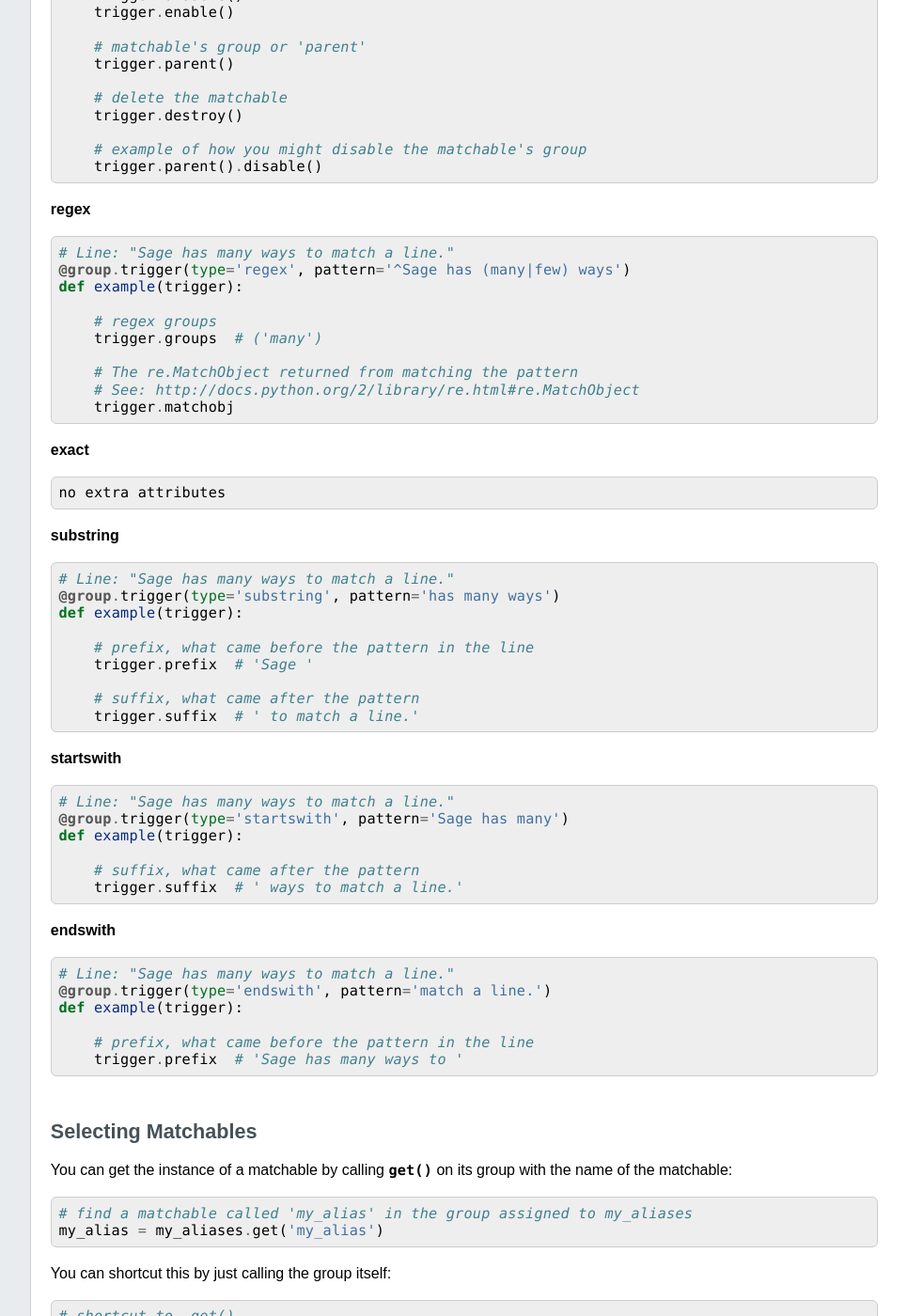
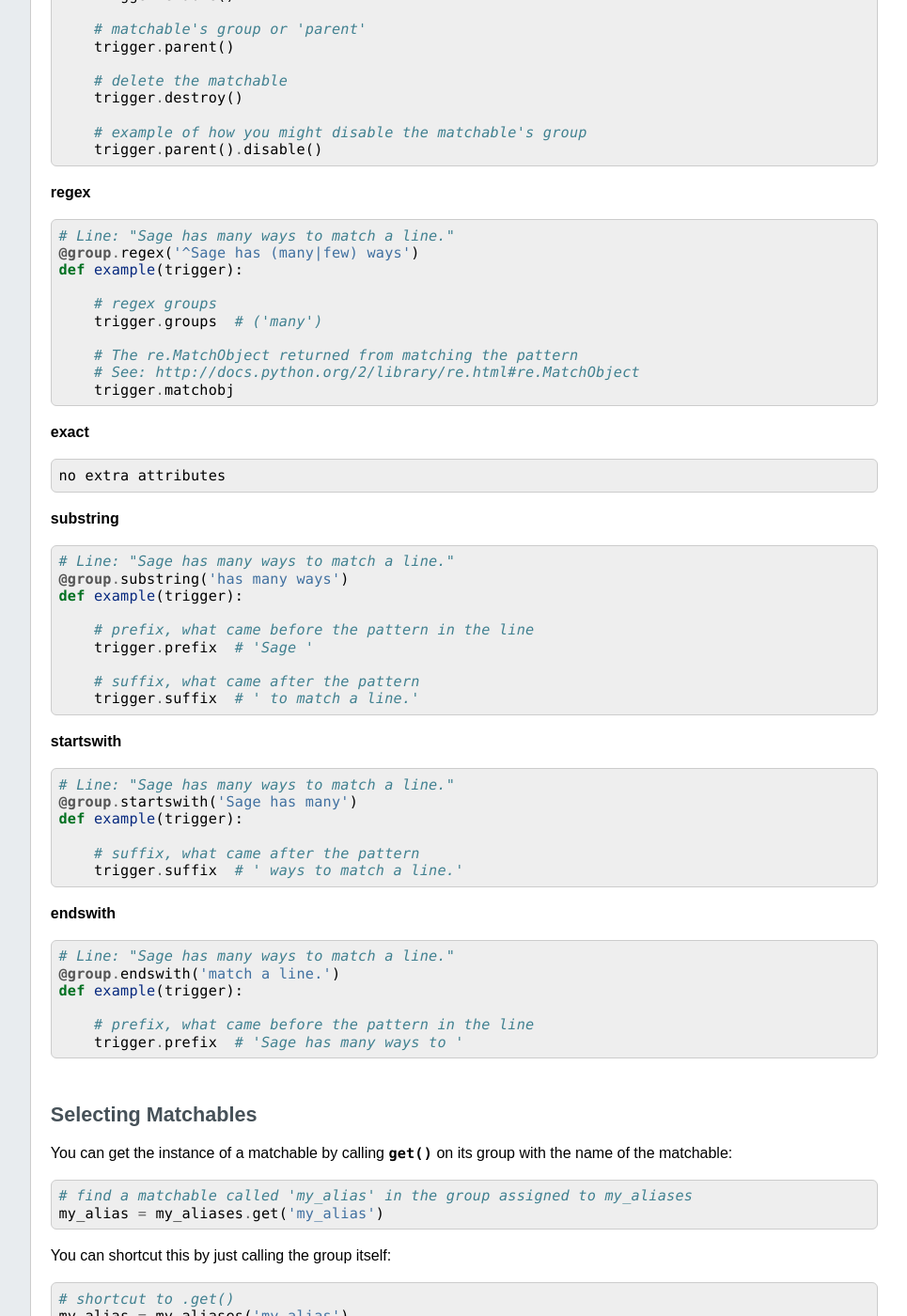
Before and after one commit to adayoung/sage, a Sphinx documentation site: the page built from docs/source/matchables.rst, in a window 1280 px wide and 1400 px high, scrolled down 3312 px. Shown: the whole window at 94% size, without its empty margins (224-1189 px from the left). Built offline with Sphinx 7.4.7, drawn with Linux system fonts in a browser that asks for light colours; pages that are not in the unit, such as notebooks, are missing from menus; some of the changed text lies outside the part shown.

Commit message:
updating matchable docs

```diff
--- a/docs/source/matchables.rst
+++ b/docs/source/matchables.rst
@@ -166,8 +166,7 @@ Sometimes you'll not want to take action at the immediate time a line is
 matched. For this, Sage allows you to delay a matchable running its bound
 methods. ::
 
-    @group.trigger(
-        pattern="Something horrible will happen in 5 seconds.", type="exact", delay=5)
+    @group.exact("Something horrible will happen in 5 seconds.", type="exact", delay=5)
     def delay_example(trigger):
         pass  # this will run 5 seconds after being matched
 
@@ -182,7 +181,7 @@ behaviors depending on which matchable type it is.
 **all matchables** ::
 
     # Line: "Sage has many ways to match a line."
-    @group.trigger(type='exact', pattern='Sage has many ways to match a line.')
+    @group.exact('Sage has many ways to match a line.')
     def example(trigger):
 
         trigger.line  # "Sage has many ways to match a line."
@@ -206,7 +205,7 @@ behaviors depending on which matchable type it is.
 **regex** ::
 
     # Line: "Sage has many ways to match a line."
-    @group.trigger(type='regex', pattern='^Sage has (many|few) ways')
+    @group.regex('^Sage has (many|few) ways')
     def example(trigger):
 
         # regex groups
@@ -223,7 +222,7 @@ behaviors depending on which matchable type it is.
 **substring** ::
 
     # Line: "Sage has many ways to match a line."
-    @group.trigger(type='substring', pattern='has many ways')
+    @group.substring('has many ways')
     def example(trigger):
 
         # prefix, what came before the pattern in the line
@@ -235,7 +234,7 @@ behaviors depending on which matchable type it is.
 **startswith** ::
 
     # Line: "Sage has many ways to match a line."
-    @group.trigger(type='startswith', pattern='Sage has many')
+    @group.startswith('Sage has many')
     def example(trigger):
 
         # suffix, what came after the pattern
@@ -244,7 +243,7 @@ behaviors depending on which matchable type it is.
 **endswith** ::
 
     # Line: "Sage has many ways to match a line."
-    @group.trigger(type='endswith', pattern='match a line.')
+    @group.endswith('match a line.')
     def example(trigger):
 
         # prefix, what came before the pattern in the line
@@ -303,7 +302,7 @@ method. Assume the following structure: ::
 
 When `trigger_1` gets matched, it will enable trigger_2: ::
 
-    @group_1.trigger(pattern="Something is coming!", type="exact")
+    @group_1.exact("Something is coming!")
     def trigger_1(trigger):
         trigger.parent().parent().get('group_2/trigger_2').enable()
 
```
